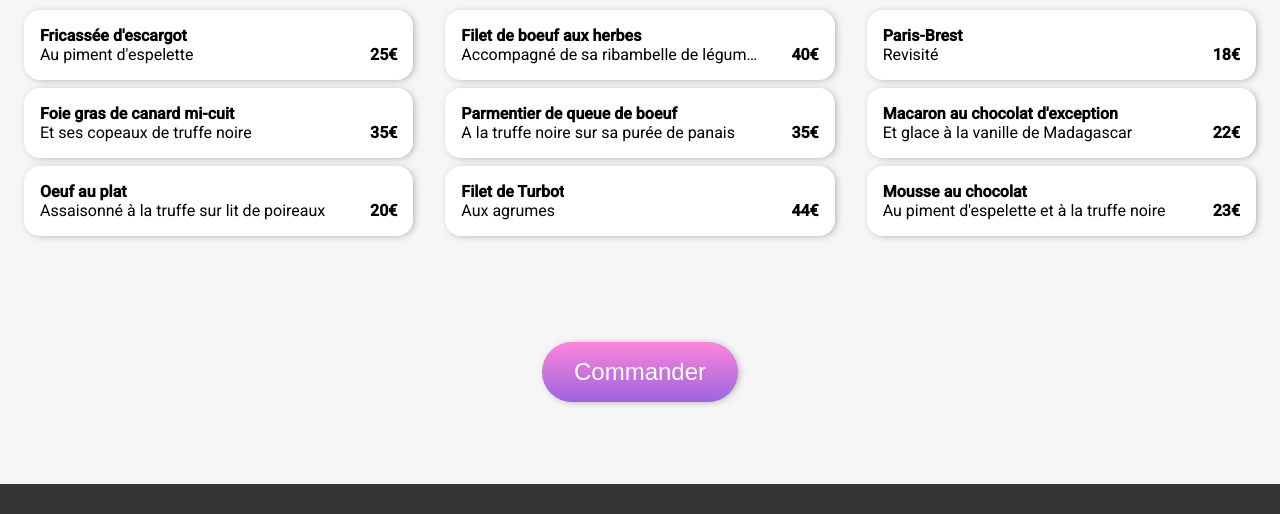
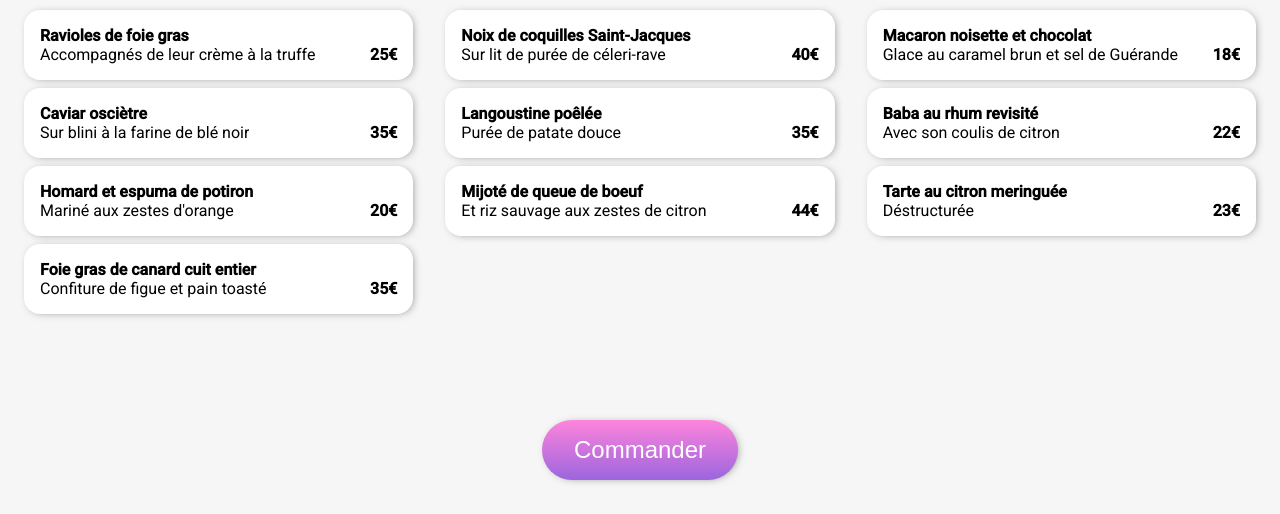
Before and after one commit to maryadia75/maryadia75, a website: page ohmyfood-master/pages/resto-2.html in a window 1280 px wide. Shown: the part 695-1209 px from the top of the page. Drawn offline with Linux system fonts and the light colour scheme; a web font is replaced by a local one.

Commit message:
fin du site

```diff
--- a/ohmyfood-master/pages/resto-2.html
+++ b/ohmyfood-master/pages/resto-2.html
@@ -14,28 +14,31 @@
     <link rel="stylesheet" href="./../build/style.min.css">
     <link rel="stylesheet" href="../style.css">
   </head>
-
+<!-- partie home page -->
   <body id="page-resto">
+    <!-- partie retour page de base -->
     <a href="./../index.html">
+      <!-- logo ohmyfoood -->
       <header>
         <h1>ohmyfood</h1>
       </header>
     </a>
-
+<!-- partie image et titre du 2ème restaurants -->
     <div class="banner"><img src="../assets/menu-2.jpg" alt=""></div>
     <div class="resto__title">
       <h2>La note enchantée</h2>
     </div>
-
+<!-- partie de l'ensemble des menus -->
     <main class="resto-main">
       <section class="menus">
+        <!-- partie Entrée -->
         <div class="menus__category">
           <h3>Entrées</h3>
           <div class="menu__category__list">
             <div class="menu-item">
               <div class="menu-item__description">
-                <h4>Fricassée d'escargot</h4>
-                <p>Au piment d'espelette</p>
+                <h4>Ravioles de foie gras</h4>
+                <p>Accompagnés de leur crème à la truffe</p>
               </div>
               <span class="menu-item__price">25€</span>
               <div class="menu-item__check">
@@ -44,8 +47,8 @@
             </div>
             <div class="menu-item">
               <div class="menu-item__description">
-                <h4>Foie gras de canard mi-cuit</h4>
-                <p>Et ses copeaux de truffe noire</p>
+                <h4>Caviar osciètre </h4>
+                <p>Sur blini à la farine de blé noir</p>
               </div>
               <span class="menu-item__price">35€</span>
               <div class="menu-item__check">
@@ -54,24 +57,34 @@
             </div>
             <div class="menu-item">
               <div class="menu-item__description">
-                <h4>Oeuf au plat</h4>
-                <p>Assaisonné à la truffe sur lit de poireaux</p>
+                <h4>Homard et espuma de potiron</h4>
+                <p>Mariné aux zestes d'orange</p>
               </div>
               <span class="menu-item__price">20€</span>
               <div class="menu-item__check">
                 <i class="fas fa-check"></i>
               </div>
             </div>
+            <div class="menu-item">
+              <div class="menu-item__description">
+                <h4> Foie gras de canard cuit entier</h4>
+                <p>Confiture de figue et pain toasté</p>
+              </div>
+              <span class="menu-item__price">35€</span>
+              <div class="menu-item__check">
+                <i class="fas fa-check"></i>
+              </div>
+            </div>
           </div>
         </div>
-
+<!-- partie Plat -->
         <div class="menus__category">
           <h3>Plats</h3>
           <div class="menu__category__list">
             <div class="menu-item">
               <div class="menu-item__description">
-                <h4>Filet de boeuf aux herbes</h4>
-                <p>Accompagné de sa ribambelle de légumes</p>
+                <h4>Noix de coquilles Saint-Jacques</h4>
+                <p>Sur lit de purée de céleri-rave</p>
               </div>
               <span class="menu-item__price">40€</span>
               <div class="menu-item__check">
@@ -80,8 +93,8 @@
             </div>
             <div class="menu-item">
               <div class="menu-item__description">
-                <h4>Parmentier de queue de boeuf</h4>
-                <p>A la truffe noire sur sa purée de panais</p>
+                <h4>Langoustine poêlée</h4>
+                <p>Purée de patate douce</p>
               </div>
               <span class="menu-item__price">35€</span>
               <div class="menu-item__check">
@@ -90,8 +103,8 @@
             </div>
             <div class="menu-item">
               <div class="menu-item__description">
-                <h4>Filet de Turbot</h4>
-                <p>Aux agrumes</p>
+                <h4>Mijoté de queue de boeuf </h4>
+                <p>Et riz sauvage aux zestes de citron</p>
               </div>
               <span class="menu-item__price">44€</span>
               <div class="menu-item__check">
@@ -100,14 +113,14 @@
             </div>
           </div>
         </div>
-
+<!-- partie Dessert -->
         <div class="menus__category">
           <h3>Desserts</h3>
           <div class="menu__category__list">
             <div class=" menu-item">
               <div class="menu-item__description">
-                <h4>Paris-Brest</h4>
-                <p>Revisité</p>
+                <h4>Macaron noisette et chocolat</h4>
+                <p>Glace au caramel brun et sel de Guérande</p>
               </div>
               <span class="menu-item__price">18€</span>
               <div class="menu-item__check">
@@ -116,8 +129,8 @@
             </div>
             <div class="menu-item">
               <div class="menu-item__description">
-                <h4>Macaron au chocolat d'exception</h4>
-                <p>Et glace à la vanille de Madagascar</p>
+                <h4>Baba au rhum revisité</h4>
+                <p>Avec son coulis de citron</p>
               </div>
               <span class="menu-item__price">22€</span>
               <div class="menu-item__check">
@@ -126,8 +139,8 @@
             </div>
             <div class="menu-item">
               <div class="menu-item__description">
-                <h4>Mousse au chocolat</h4>
-                <p>Au piment d'espelette et à la truffe noire</p>
+                <h4>Tarte au citron meringuée</h4>
+                <p>Déstructurée</p>
               </div>
               <span class="menu-item__price">23€</span>
               <div class="menu-item__check">
@@ -137,14 +150,14 @@
           </div>
         </div>
       </section>
-
+<!-- partie commande boutton -->
       <section class="order">
         <button>Commander</button>
       </section>
 
 
     </main>
-
+<!-- partie footer en column -->
     <footer>
       <h2>ohmyfood</h2>
       <p>
--- a/ohmyfood-master/sass/layout/city.scss
+++ b/ohmyfood-master/sass/layout/city.scss
@@ -1,3 +1,4 @@
+// partie barre de recherche + reglage, mise en place de input et placeholder
 .city {
   display: flex;
   align-items: center;
--- a/ohmyfood-master/sass/layout/explorer.scss
+++ b/ohmyfood-master/sass/layout/explorer.scss
@@ -1,5 +1,6 @@
 @use "../utils/mixins";
 @use "../utils/colors";
+// reglage boutton explorer
 .explorer {
   text-align: center;
   margin: 2rem;
@@ -15,7 +16,7 @@
     font-size: 1rem;
   }
 }
-
+// réglage du loader avec mise en place d'animation
 .loader {
   $animation-duration: 1s;
   $animation-count: 3;
--- a/ohmyfood-master/sass/layout/footer.scss
+++ b/ohmyfood-master/sass/layout/footer.scss
@@ -1,5 +1,5 @@
 @use "./../utils/colors";
-
+// réglage du footer
 footer {
   background-color: colors.$darkgrey;
   padding: 1rem 2rem;
--- a/ohmyfood-master/sass/layout/header.scss
+++ b/ohmyfood-master/sass/layout/header.scss
@@ -1,3 +1,4 @@
+// réglage au niveau header + logo
 header {
   font-family: "Shrikhand", cursive;
   text-align: center;
--- a/ohmyfood-master/sass/layout/tuto.scss
+++ b/ohmyfood-master/sass/layout/tuto.scss
@@ -2,6 +2,7 @@
 @use "../utils/variables";
 @use "../utils/colors";
 
+// réglage des parties boutton tuto,avec counter et version mobile
 .tuto {
   counter-reset: steps;
   margin-bottom: 2rem;
@@ -44,6 +45,7 @@
         color: colors.$purple;
       }
     }
+    // réglages des icones
     & i.fas {
       margin-right: 1rem;
       color: colors.$lightgrey;
--- a/ohmyfood-master/sass/utils/animations.scss
+++ b/ohmyfood-master/sass/utils/animations.scss
@@ -8,6 +8,7 @@
     }
   }
 }
+// réglage de rotation du quaterspin
 
 @keyframes appear {
   0% {
@@ -19,3 +20,4 @@
     opacity: 1;
   }
 }
+// réglage d'apparation de l'objet concerné
--- a/ohmyfood-master/sass/utils/colors.scss
+++ b/ohmyfood-master/sass/utils/colors.scss
@@ -5,3 +5,4 @@ $lightestgrey: #ffffff;
 $purple: #9356dc;
 $color-tertiary: #99e2d0;
 $darkgrey: #353535;
+// variable de couleurs
--- a/ohmyfood-master/sass/utils/variables.scss
+++ b/ohmyfood-master/sass/utils/variables.scss
@@ -1,2 +1,4 @@
 $tuto-bullet-height: 1rem;
+// réglage taille
 $breakpoint: 1000px;
+// réglage média queries
```
Also changed, not shown: ohmyfood-master/index.html (+7 -6 lines), ohmyfood-master/pages/resto-1.html (+10 -8 lines), ohmyfood-master/pages/resto-3.html (+27 -30 lines), ohmyfood-master/pages/resto-4.html (+29 -28 lines), ohmyfood-master/sass/layout/menus.scss (+5 -3 lines), ohmyfood-master/sass/utils/mixins.scss (+6 -4 lines), 3 other files.
